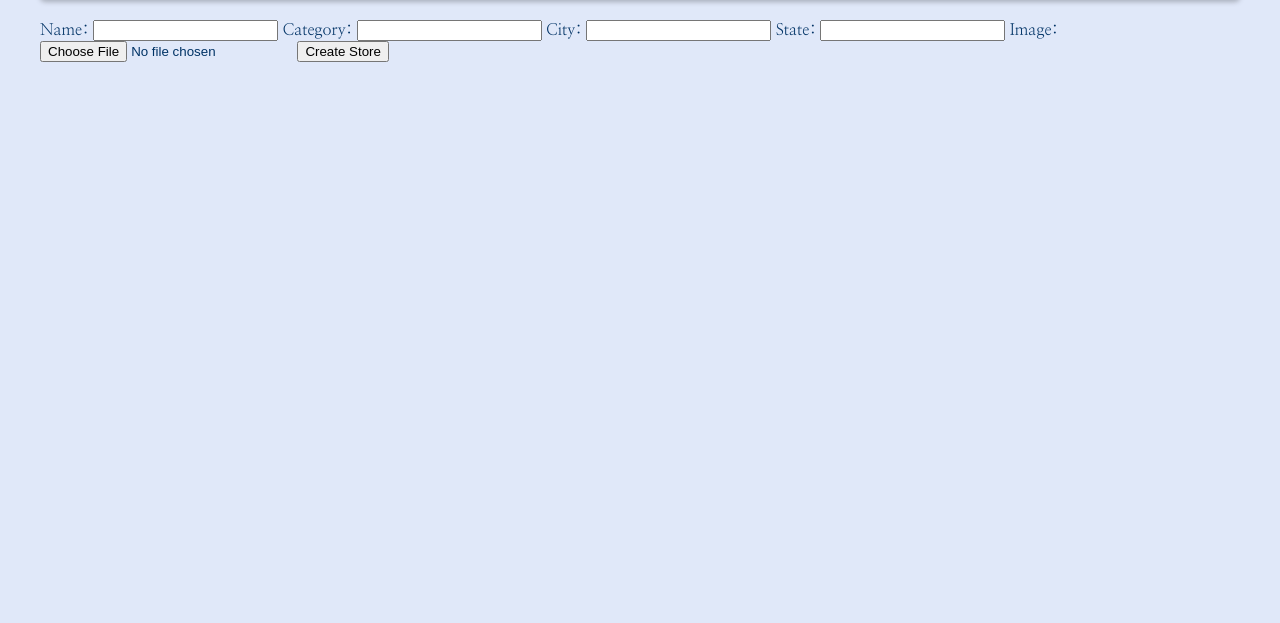
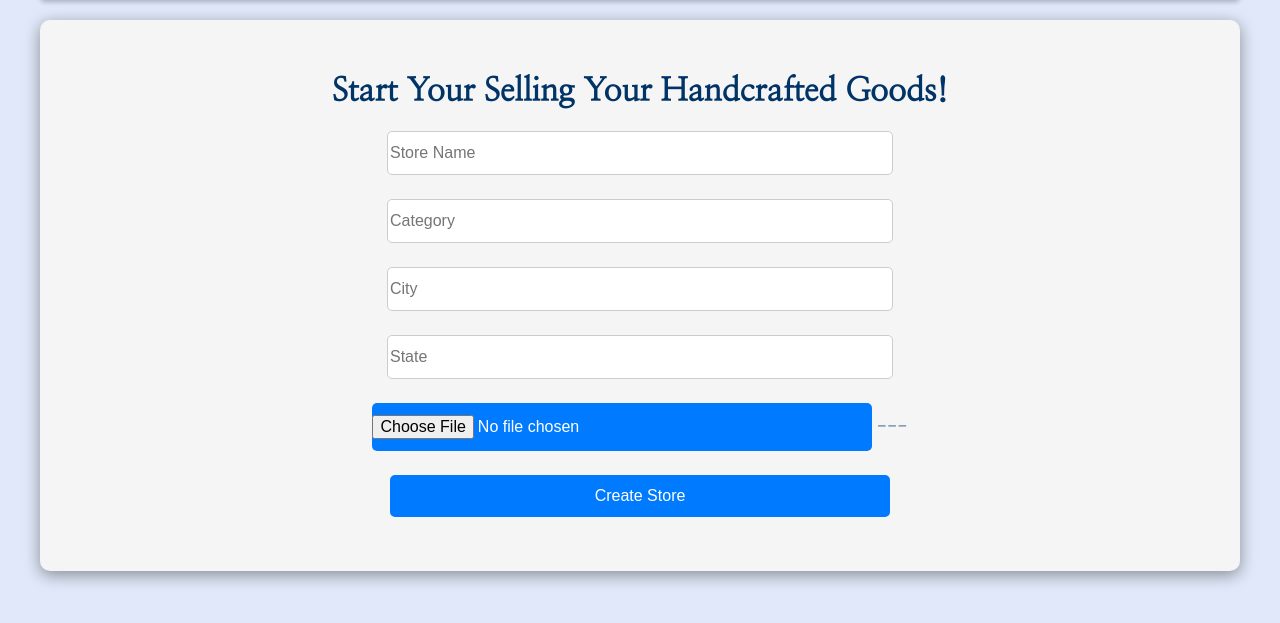
Before and after one commit to kjcioffi/django-ecommerce, a Django app: page /create-store in a window 1280 px wide. Shown: the part 83-706 px from the top of the page. Run offline with Django 4.2, Linux system fonts and the light colour scheme; the visitor is signed in with stand-in values (Sample User, id 1); data that the repository does not hold is empty; some libraries are stand-ins or nearby versions.

Commit message:
Add CSS styling.

```diff
--- /dev/null
+++ b/store/static/store/user-admin/create-store.css
@@ -0,0 +1,51 @@
+#store-form {
+    background-color: #f5f5f5;
+    border-radius: 10px;
+    box-shadow: 0 4px 16px rgb(0, 0, 0, .4);
+    display: flex;
+    flex-direction: column;
+    justify-content: center;
+    align-items: center;
+    padding-inline: 50px;
+    padding-block: 30px;
+}
+
+#store-form h1 {
+    margin-block-end: 1.25rem;
+}
+
+#store-form input {
+    inline-size: 500px;
+    padding-block: .75rem;
+    font-size: 1rem;
+    border-radius: 5px;
+    border: 1px solid #ccc;
+    margin-block-end: 1.5rem;
+    transition: border-color 0.3s ease-in-out;
+}
+
+#store-form input:focus {
+    border-color: #007bff;
+    outline: none;
+}
+
+#store-form input:not([type="text"]) {
+    background-color: #007bff;
+    color: #fff;
+    padding-block: .75rem;
+    border: none;
+    border-radius: 5px;
+    font-size: 1rem;
+    cursor: pointer;
+    transition: background-color 0.3s ease-in-out;
+    box-sizing: 0 4px 16px rgb(0, 0, 0, .4);
+}
+
+#store-form input:not([type="text"]):hover {
+    background-color: #0056b3;
+}
+
+#store-form input:not([type="text"]):active {
+    background-color: #04448a;
+    border: none;
+}
--- a/store/templates/store/user-admin/create_store.html
+++ b/store/templates/store/user-admin/create_store.html
@@ -1,9 +1,15 @@
 {% extends "store/base.html" %}
+{% load crispy_forms_tags %}
+{% load static %}
+
+{% block stylesheet %}
+    <link rel="stylesheet" href="{% static 'store/user-admin/create-store.css' %}">
+{% endblock %}
 
 {% block content %}
-<form method="POST" enctype="multipart/form-data">
+<form id="store-form" method="POST" enctype="multipart/form-data">
+    <h1>Start Your Selling Your Handcrafted Goods!</h1>
     {% csrf_token %}
-    {{ form }}
-    <button type="submit">Create Store</button>
+    {% crispy form %}
 </form>
 {% endblock %}
```
